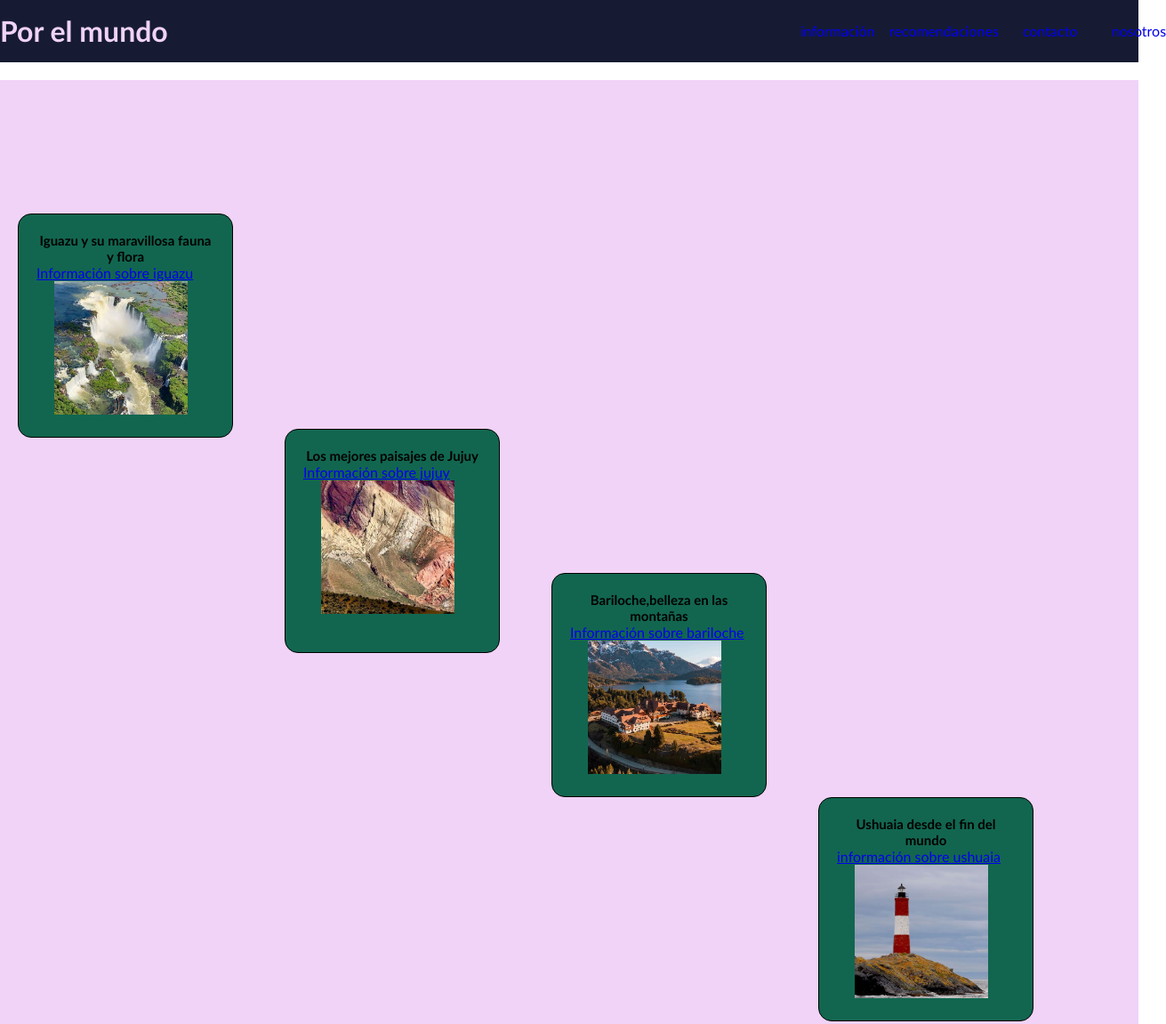
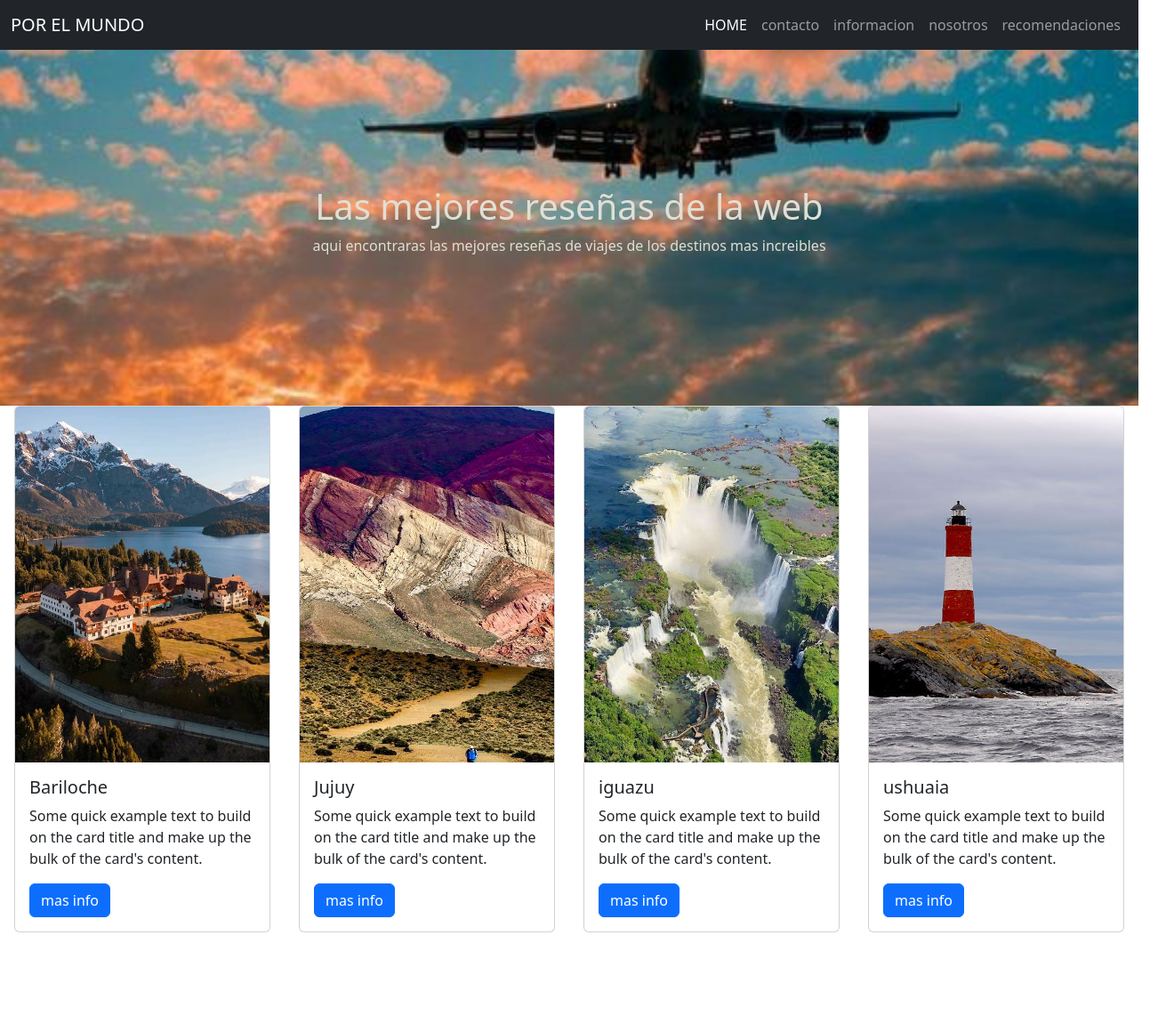
Before and after one commit to facuuledes/repo-por-el-mundo, a plain HTML site: page index.html in a window 1280 px wide. Shown: the top 1151 px of the page at 89% size, 1311 px wide, since content can reach past the window. After the commit the page ends 1048 px from the top, so only its background shows below. Drawn offline with nearby package versions, Linux system fonts and the light colour scheme.

Commit message:
modificacion en  pages, index y css

```diff
--- a/index.html
+++ b/index.html
@@ -5,58 +5,73 @@
     <meta name="viewport" content="width=device-width, initial-scale=1.0">
     <link rel="stylesheet" href="style.css">
     <title class="mundo">Por el mundo</title>
+    <link href="https://cdn.jsdelivr.net/npm/bootstrap@5.2.0/dist/css/bootstrap.min.css" rel="stylesheet" integrity="sha384-gH2yIJqKdNHPEq0n4Mqa/HGKIhSkIHeL5AyhkYV8i59U5AR6csBvApHHNl/vI1Bx" crossorigin="anonymous">
+    <script src="https://cdn.jsdelivr.net/npm/bootstrap@5.2.0/dist/js/bootstrap.bundle.min.js" integrity="sha384-A3rJD856KowSb7dwlZdYEkO39Gagi7vIsF0jrRAoQmDKKtQBHUuLZ9AsSv4jD4Xa" crossorigin="anonymous"></script>
   </head>
   <body>
-   <div class="container">
    <header>
-     <nav class="barra">
-       <ul >
-         <li><a class="barra__inicio1" href="pages/información.html">información</a></li>
-        <li><a class="barra__inicio2" href="pages/recomendaciones.html">recomendaciones</a></li>
-        <li><a class="barra__inicio4" href="pages/nosotros.html">nosotros</a></li>
-        <li><a class="barra__inicio3" href="pages/contacto.html">contacto</a></li>
-      </ul>
+    <nav class="navbar navbar-expand-lg bg-light navbar-dark bg-dark">
+      <div class="container-fluid">
+        <a class="navbar-brand" >POR EL MUNDO</a>
+        <button class="navbar-toggler" type="button" data-bs-toggle="collapse" data-bs-target="#navbarNavAltMarkup" aria-controls="navbarNavAltMarkup" aria-expanded="false" aria-label="Toggle navigation">
+          <span class="navbar-toggler-icon"></span>
+        </button>
+        <div class="collapse navbar-collapse nav justify-content-end" id="navbarNavAltMarkup">
+          <div class="navbar-nav">
+            <a class="nav-link active" aria-current="page" href="./index.html">HOME</a>
+            <a class="nav-link" href="./pages/contacto.html">contacto</a>
+            <a class="nav-link" href="./pages/información.html">informacion</a>
+            <a class="nav-link" href="./pages/nosotros.html">nosotros</a>
+            <a class="nav-link" href="./pages/recomendaciones.html">recomendaciones</a>
+          </div>
+        </div>
+      </div>
     </nav>
-     <h1 class="nombre__pagina">Por el mundo</h1>
    </header>
-   <main class="encabezado">
-    <section class="destinos">
+   <main>
+    <div class="encabezado">
+      <div class="texto_encabezado">
+      <h1>Las mejores reseñas de la web</h1>
+      <p>aqui encontraras las mejores reseñas de viajes de los destinos mas increibles</p>
+      </div>
+    </div>
+    </div>
+   <div class="tarjeta_destino">
+    <div class="card" style="width: 18rem;">
+      <img src="./img/bariloche.jpg" class="card-img-top" alt="paisaje-montañas">
+      <div class="card-body">
+        <h5 class="card-title">Bariloche</h5>
+        <p class="card-text">Some quick example text to build on the card title and make up the bulk of the card's content.</p>
+        <a href="#" class="btn btn-primary">mas info </a>
+      </div>
+    </div>
+    <div class="card" style="width: 18rem;">
+      <img src="./img/jujuy.jpg" class="card-img-top" alt="paisaje-jujuy" >
+      <div class="card-body">
+        <h5 class="card-title">Jujuy</h5>
+        <p class="card-text">Some quick example text to build on the card title and make up the bulk of the card's content.</p>
+        <a href="#" class="btn btn-primary">mas info</a>
+      </div>
+    </div>
+    <div class="card" style="width: 18rem;">
+      <img src="./img/iguazu.jpg" class="card-img-top" alt="paisaje-cataratas">
+      <div class="card-body">
+        <h5 class="card-title">iguazu</h5>
+        <p class="card-text">Some quick example text to build on the card title and make up the bulk of the card's content.</p>
+        <a href="#" class="btn btn-primary">mas info </a>
+      </div>
+    </div>
+    <div class="card" style="width: 18rem;">
+      <img src="./img/ushuaia.jpg" class="card-img-top" alt="paisaje-faro">
+      <div class="card-body">
+        <h5 class="card-title">ushuaia</h5>
+        <p class="card-text">Some quick example text to build on the card title and make up the bulk of the card's content.</p>
+        <a href="#" class="btn btn-primary">mas info </a>
+      </div>
+    </div>
+   </div>
 
-      <div id="destinos" class="destinos-recomendados__container">
-
-         <div class="card1">
-         <h4 class="card__titulo">Iguazu y su maravillosa fauna y flora</h4>
-         <a class="link" href="pages/recomendaciones.html">Información sobre iguazu</a>
-         <img class="imagen__Destino" src="img/iguazu.jpg" alt="iguazu-cataratas" >
-        </div>
-
-        <div class="card2">
-          <h4 class="card__titulo">Los mejores paisajes de Jujuy</h4>
-         <a href="pages/recomendaciones.html" class="link" >Información sobre jujuy</a>
-         <img class="imagen__Destino" src="img/jujuy.jpg" alt="salar-jujuy" >
-        </div>
-
-        <div class="card3">
-         <h4 class="card__titulo">Bariloche,belleza en las montañas</h4>
-         <a href="pages/recomendaciones.html" class="link" >Información sobre bariloche</a>
-         <img class="imagen__Destino" src="img/bariloche.jpg" alt="montañas-bariloche" >
-        </div>
-
-        <div class="card4">
-          <h4 class="card__titulo">Ushuaia desde el fin del mundo</h4>
-         <a href="pages/recomendaciones.html" class="link">información sobre ushuaia</a>
-         <img class="imagen__Destino" src="img/ushuaia.jpg" alt="farol-ushuaia" >
-        </div>
-        <div id="descripcion" >
-          <p>Lorem ipsum dolor sit amet, consectetur adipiscing elit. Vivamus at ante convallis, maximus lectus in, ullamcorper nunc. Integer facilisis dictum maximus. Aenean id elementum justo. Cras viverra massa sit amet felis pharetra venenatis. Ut eget hendrerit ligula. Cras porta volutpat bibendum. Etiam sed mauris sit amet sem blandit consectetur at sed tellus. Sed sagittis mi eu libero faucibus feugiat.</p>
-         <p>Lorem ipsum dolor sit amet, consectetur adipiscing elit. Vivamus at ante convallis, maximus lectus in, ullamcorper nunc. Integer facilisis dictum maximus. Aenean id elementum justo. Cras viverra massa sit amet felis pharetra venenatis. Ut eget hendrerit ligula. Cras porta volutpat bibendum. Etiam sed mauris sit amet sem blandit consectetur at sed tellus. Sed sagittis mi eu libero faucibus feugiat.</p>
-         <p>Lorem ipsum dolor sit amet, consectetur adipiscing elit. Vivamus at ante convallis, maximus lectus in, ullamcorper nunc. Integer facilisis dictum maximus. Aenean id elementum justo. Cras viverra massa sit amet felis pharetra venenatis. Ut eget hendrerit ligula. Cras porta volutpat bibendum. Etiam sed mauris sit amet sem blandit consectetur at sed tellus. Sed sagittis mi eu libero faucibus feugiat.</p>
-         <p>Lorem ipsum dolor sit amet, consectetur adipiscing elit. Vivamus at ante convallis, maximus lectus in, ullamcorper nunc. Integer facilisis dictum maximus. Aenean id elementum justo. Cras viverra massa sit amet felis pharetra venenatis. Ut eget hendrerit ligula. Cras porta volutpat bibendum. Etiam sed mauris sit amet sem blandit consectetur at sed tellus. Sed sagittis mi eu libero faucibus feugiat.</p>
-       </div>
-      </div  >
-      </div>
-    </section>
-   </main>
+  </main>
 
   <footer>
 
--- a/pages/style2.css
+++ /dev/null
@@ -1,43 +0,0 @@
-*{
-    padding: 0px;
-    margin: 0px;
-}
-.barra{
-    background-color: #161B33;
-    height: 70px;
-}
-.barra__inicio1{
-    position: relative;
-    text-decoration: none;
-    top: 25px;
-    left: 950px;
-}
-.barra__inicio2{
-    position: absolute;
-    top: 25px;
-    left: 1000px;
-    text-decoration: none;
-}
-.barra__inicio3{
-    position: absolute;
-    top: 25px;
-    left:1100px ;
-    text-decoration: none;
-}
-.barra__inicio4{
-    position: absolute;
-    top:25px;
-    left:1250px ;
-    text-decoration: none;
-}
-
-.nombre__pagina{
-    color: #F0D3F7;
-    position: absolute;
-    top: 15px;
-}
-.metodo__de__contacto{
-position: relative;
-top: 300px;
-left: 300px;
-}
--- a/pages/style3.css
+++ /dev/null
@@ -1,55 +0,0 @@
-*{
-    padding: 0px;
-    margin: 0px;
-}
-.barra{
-    background-color: #161B33;
-    height: 70px;
-    display: flex;
-    flex-flow: row wrap;
-    justify-content: flex-end;
-}
-.barra__inicio1{
-    /* position: relative; */
-    text-decoration: none;
-     top: 25px;
-    left: 900px;
-}
-.barra__inicio2{
-
-    text-decoration: none;
-}
-.barra__inicio3{
-
-    text-decoration: none;
-}
-.barra__inicio4{
-
-
-    text-decoration: none;
-}
-
-.nombre__pagina{
-    color: #8b0faa;
-
-}
-
-.info__nuestra{
-    width:300px;
-    height:auto;
-    display:inline-block;
-    border-radius:20px;
-    box-shadow: 10px 10px 17px -1px rgba(0,0,0,0.16);
-    margin:20px;
-    padding:20px 20px 30px 20px;
-}
-
-
-@media all and (min-width:768px){
-
-    .barra{
-    margin-right: 100%;
-    width: 10%;
-}
-
-}
--- a/pages/style4.css
+++ /dev/null
@@ -1,68 +0,0 @@
-*{
-    padding: 0px;
-    margin: 0px;
-}
-.barra{
-    background-color: #161B33;
-    height: 70px;
-}
-.barra__inicio1{
-    position: relative;
-    text-decoration: none;
-    top: 25px;
-    left: 900px;
-}
-.barra__inicio2{
-    position: absolute;
-    top: 25px;
-    left: 1000px;
-    text-decoration: none;
-}
-.barra__inicio3{
-    position: absolute;
-    top: 25px;
-    left:1100px ;
-    text-decoration: none;
-}
-.barra__inicio4{
-    position: absolute;
-    top:25px;
-    left:1250px ;
-    text-decoration: none;
-}
-
-.nombre__pagina{
-    color: #F0D3F7;
-    position: absolute;
-    top: 15px;
-}
-.info__nosotros{
-    width:300px;
-    height:auto;
-    display:inline-block;
-    border-radius:20px;
-    box-shadow: 10px 10px 17px -1px rgba(0,0,0,0.16);
-    margin:20px;
-    padding:20px 20px 30px 20px;
-    position: relative;
-    top: 50px;
-    left: 500px;
-}
-.nuestras__redes1{
-    text-decoration: none;
-    position: relative;
-    bottom: 0px;
-    left: 300px;
-}
-.nuestras__redes2{
-    text-decoration: none;
-    position: relative;
-    bottom: 0px;
-    left: 300px;
- }
- .nuestras__redes3{
-        text-decoration: none;
-        position: relative;
-        bottom: 0px;
-        left: 300px;
-}
--- a/pages/style5.css
+++ /dev/null
@@ -1,106 +0,0 @@
-*{
-    padding: 0px;
-    margin: 0px;
-}
-.barra{
-    background-color: #161B33;
-    height: 70px;
-}
-.barra__inicio1{
-    position: relative;
-    text-decoration: none;
-    top: 25px;
-    left: 900px;
-}
-.barra__inicio2{
-    position: absolute;
-    top: 25px;
-    left: 1000px;
-    text-decoration: none;
-}
-.barra__inicio3{
-    position: absolute;
-    top: 25px;
-    left:1150px ;
-    text-decoration: none;
-}
-.barra__inicio4{
-    position: absolute;
-    top:25px;
-    left:1250px ;
-    text-decoration: none;
-}
-
-.nombre__pagina{
-    color: #F0D3F7;
-    position: absolute;
-    top: 15px;
-}
-.destinos_container{
-    display: grid;
-    grid-template-areas:
-    "destino1 destino2 destino3 destino4"
-    "img img2 img3 img4"
-    "texto1 texto2 texto3 texto4"
-    ;
-
-}
-.destino1{
-    grid-area: destino1;
-    background-color: rgb(255, 0, 0);
-}
-
-.destino2{
-    grid-area: destino2;
-    background-color: rgb(173, 49, 117);
-}
-
-.destino3{
-    grid-area: destino3;
-    background-color: rgb(39, 78, 78);
-}
-.destino4{
-    grid-area: destino4;
-    background-color: rgb(60, 13, 104);
-}
-.img{
-    grid-area: img;
-    width: 400px;
-    height: 400px;
-}
-.img2{
-    grid-area: img2;
-    width: 400px;
-    height: 400px;
-}
-.img3{
-    grid-area: img3;
-    width: 400px;
-    height: 400px;
-}
-
-.img4{
-    grid-area: img4;
-    width: 400px;
-    height: 400px;
-}
-.texto1{
-    grid-area: texto1;
-    text-align: center;
-    background-color: rgb(168, 149, 40);
-}
-.texto2{
-    grid-area: texto2;
-    text-align: center;
-    background-color: rgb(65, 128, 28);
-}
-.texto3{
-    grid-area: texto3;
-    text-align: center;
-    background-color: rgb(22, 120, 150);
-}
-.texto4{
-    grid-area: texto4;
-    text-align: center;
-    background-color: rgb(139, 31, 31);
-}
--- a/style.css
+++ b/style.css
@@ -1,120 +1,24 @@
-
-*{
-     padding: 0;
-    margin: 0;
-    font-family: 'Gill Sans', 'Gill Sans MT', Calibri, 'Trebuchet MS', sans-serif;
-}
-
- .barra {
-    background-color: #161B33;
-    height: 70px;
-}
-  .barra__inicio1{
-    position: relative;
-     text-decoration: none;
-     top: 25px;
-    left: 900px;
- }
-.barra__inicio2{
-      position: absolute;
-     top: 25px;
-     left: 1000px;
-     text-decoration: none;
-}
-.barra__inicio3{
-     position: absolute;
-    top: 25px;
-    left:1150px ;
-    text-decoration: none;
-}
-.barra__inicio4{
-    position: absolute;
-    top:25px;
-    left:1250px ;
-    text-decoration: none;
- }
-
-  .nombre__pagina{
-    color: #F0D3F7;
-    position: absolute;
-    top: 15px;
-}
 .encabezado{
-    background-image: url(img/mundo.jpg);
-     background-repeat: no-repeat;
-    background-attachment: scroll;
+    height: 50vh;
+    background-image: url(./img/despegando.jpg);
     background-size: cover;
     background-attachment: fixed;
-    height: 100vh;
-
+    display: flex;
+    align-items: center;
+    text-align: center;
+    justify-content: center;
+    flex-direction: column;
+    background-position: center;
 }
-.destinos-recomendados__container{
-
-  background-color: #F0D3F7;
-
+.texto_encabezado{
+    color: #E0DFD5;
 }
-.card1{
-    background-color: #12664F;
-    border-radius: 15px;
-    margin:20px;
-    padding:20px 20px 30px 20px;
-    border: 1px solid ;
-    height: 200px;
-    width: 200px;
-     position: relative;
-    top: 150px;
-
+.tarjeta_destino{
+    display: flex;
+    flex-direction: row;
+    justify-content: space-around;
 }
-.card2{
-    background-color: #12664F;
-    border-radius: 15px;
-    margin:20px;
-    padding:20px 20px 30px 20px;
-    border: 1px solid ;
-    height: 200px;
-    width: 200px;
-     position: relative;
-    top: 120px;
-    left: 300px;
-
- }
- .card3{
-    background-color: #12664F;
-    border-radius: 15px;
-    margin:20px;
-    padding:20px 20px 30px 20px;
-    border: 1px solid ;
-    height: 200px;
-    width: 200px;
-    position: relative;
-    top: 10px;
-    left: 600px;
+.card-img-top{
+    width: 50vh;
+    height: 50vh;
 }
-.card4{
-    background-color: #12664F;
-    border-radius: 15px;
-    margin:20px;
-    padding:20px 20px 30px 20px;
-    border: 1px solid ;
-    height: 200px;
-    width: 200px;
-    position: relative;
-    top: -10px;
-    left: 900px;
-
- }
-.card__titulo{
-    font-size: 15px;
-    text-align: center;
-}
-.imagen__Destino{
-    width:150px;
-    height:150px;
-    object-fit: cover;
-    margin-bottom:20px;
-    margin-left: 20px;
-}
-.descripcion{
-    grid-area: texto;
-    background-color: blue;
-}
```
Also changed, not shown: pages/contacto.html (+20 -11 lines), pages/información.html (+19 -9 lines), pages/nosotros.html (+19 -9 lines), pages/recomendaciones.html (+21 -21 lines), img/avion7.jpg (added), img/despegando.jpg (added).
